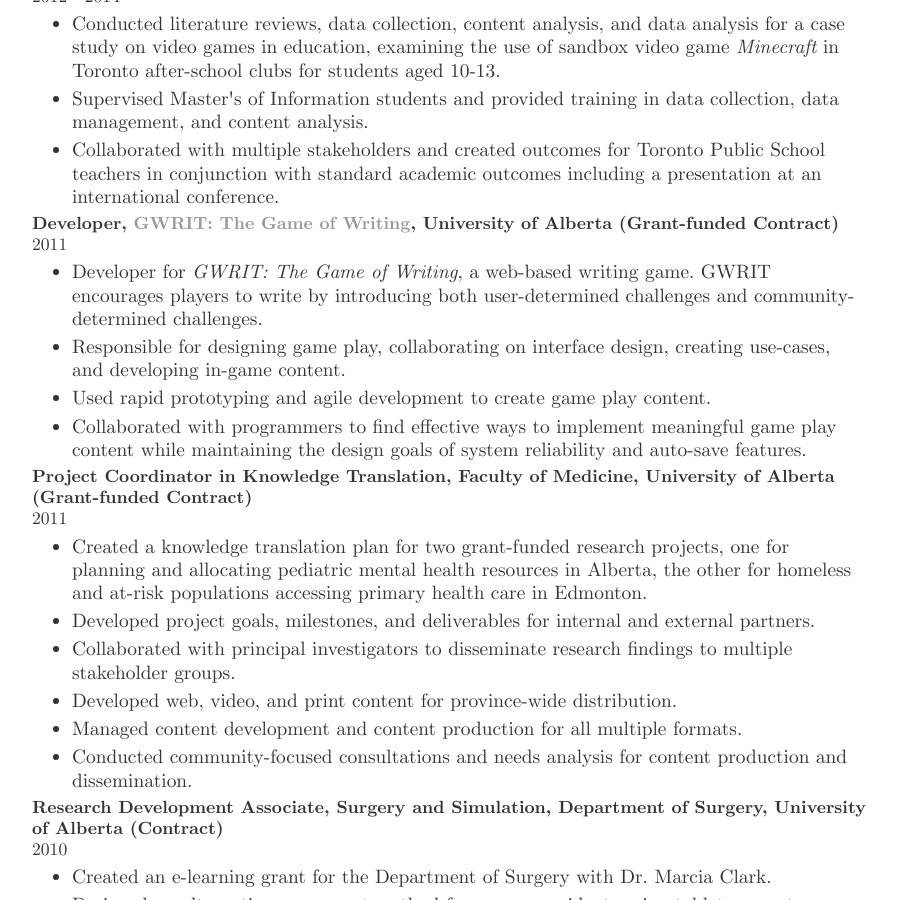
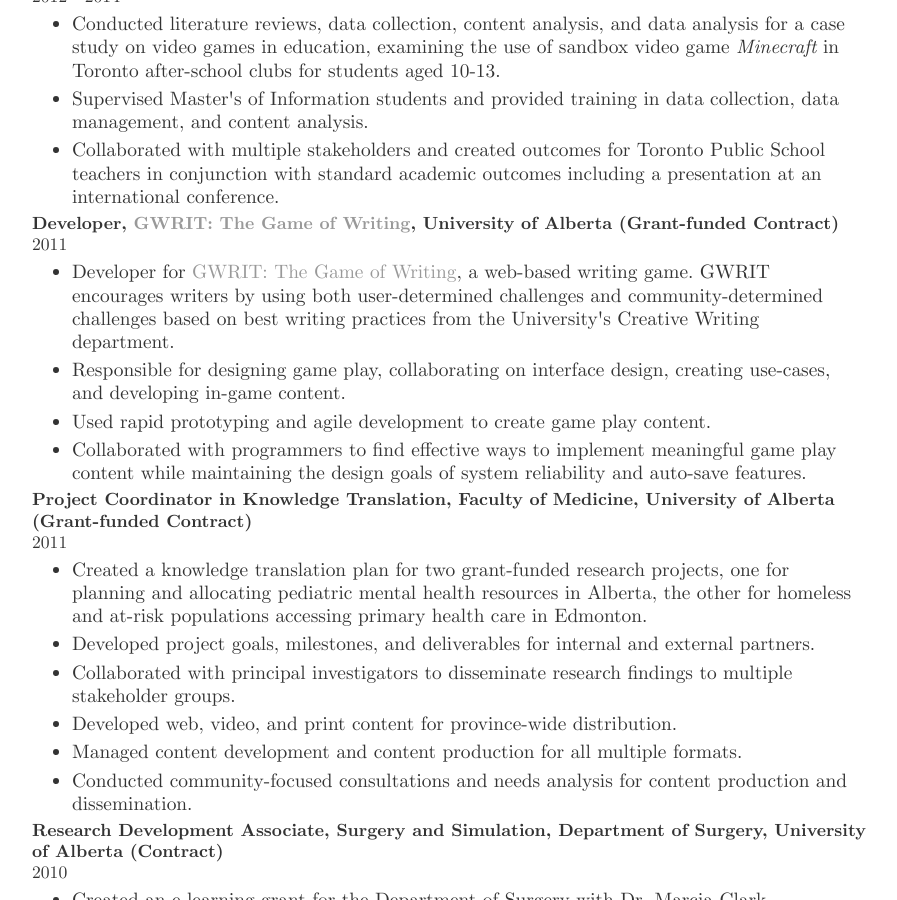
Before and after one commit to bigrube77/bigrube77.github.io, a Jekyll site: the page built from cv/index.html, in a window 1280 px wide and 900 px high, scrolled down 3781 px. Shown: the whole window, without its empty margins (200-1097 px from the left). Built offline with Jekyll 4.4.1, drawn with Linux system fonts in a browser that asks for light colours.

Commit message:
Update index.html
gwrit fix

```diff
--- a/cv/index.html
+++ b/cv/index.html
@@ -155,7 +155,7 @@
 	<li> <b>Developer, <a href="https://gwrit.ualberta.ca">GWRIT: The Game of Writing</a>, University of Alberta (Grant-funded Contract)</b>
 <br> 2011 <ul style="list-style-type:disc">
 
-<li> Developer for <i>GWRIT: The Game of Writing</i>, a web-based writing game. GWRIT encourages players to write by introducing both user-determined challenges and community-determined challenges.
+<li> Developer for <a href{https://gwrit.ualberta.ca/>GWRIT: The Game of Writing</a>, a web-based writing game. GWRIT encourages writers by using both user-determined challenges and community-determined challenges based on best writing practices from the University's Creative Writing department.
 
 <li> Responsible for designing game play, collaborating on interface design, creating use-cases, and developing in-game content.
 
```
